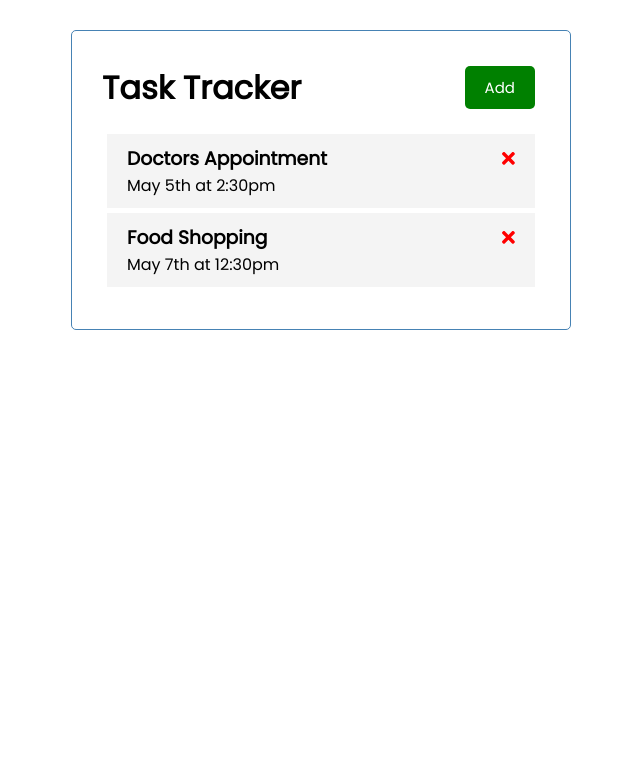
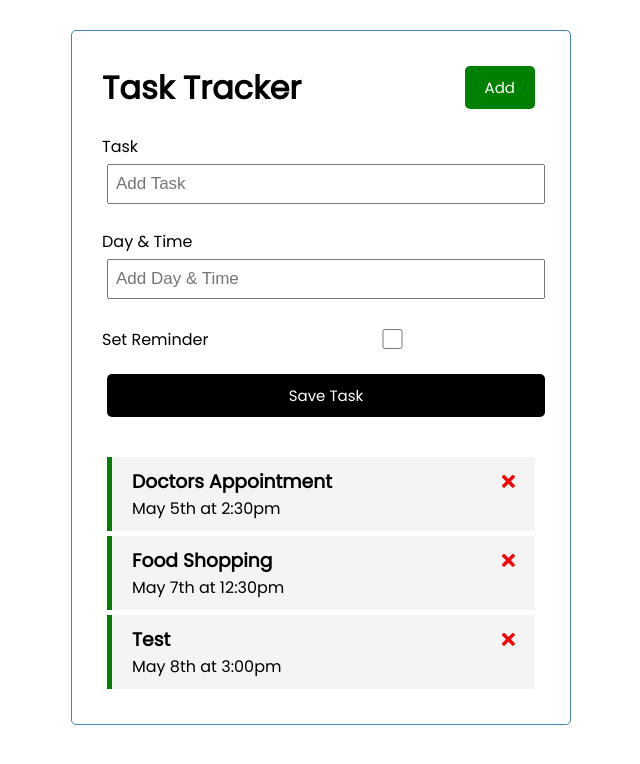
Before and after one commit to natekcroteau/angular-intro-task-tracker, an Angular app: page / in a window 1280 px wide. Shown: the top 764 px of the page, without its empty margins (319-959 px from the left). Built offline with nearby package versions, Linux system fonts and the light colour scheme; data requests are answered from the project's data file.

Commit message:
added add task form which outputs an event emitter, which the parent component calls the service to add a task to the json server

```diff
--- a/db.json
+++ b/db.json
@@ -4,13 +4,19 @@
       "id": 1,
       "text": "Doctors Appointment",
       "day": "May 5th at 2:30pm",
-      "reminder": false
+      "reminder": true
     },
     {
       "id": 3,
       "text": "Food Shopping",
       "day": "May 7th at 12:30pm",
-      "reminder": false
+      "reminder": true
+    },
+    {
+      "text": "Test",
+      "day": "May 8th at 3:00pm",
+      "reminder": true,
+      "id": 4
     }
   ]
 }
--- /dev/null
+++ b/src/app/components/add-task/add-task.component.css
@@ -0,0 +1,3 @@
+.add-form {
+    margin-bottom: 40px;
+}
--- /dev/null
+++ b/src/app/components/add-task/add-task.component.html
@@ -0,0 +1,32 @@
+<form class="add-form" (ngSubmit)="onSubmit()">
+    <div class="form-control">
+        <label for="text">Task</label>
+        <input
+            type="text"
+            name="text"
+            [(ngModel)]="text"
+            id="text"
+            placeholder="Add Task"
+        >
+    </div>
+    <div class="form-control">
+        <label for="text">Day & Time</label>
+        <input
+            type="text"
+            name="day"
+            [(ngModel)]="day"
+            id="day"
+            placeholder="Add Day & Time"
+        >
+    </div>
+    <div class="form-control form-control-check">
+        <label for="reminder">Set Reminder</label>
+        <input
+            type="checkbox"
+            name="reminder"
+            [(ngModel)]="reminder"
+            id="reminder"
+        >
+    </div>
+    <input type="submit" value="Save Task" class="btn btn-block">
+</form>
--- /dev/null
+++ b/src/app/components/add-task/add-task.component.ts
@@ -0,0 +1,38 @@
+import { Component, OnInit, Output, EventEmitter } from '@angular/core';
+import { Task } from '../../Task'
+
+@Component({
+  selector: 'app-add-task',
+  templateUrl: './add-task.component.html',
+  styleUrls: ['./add-task.component.css']
+})
+export class AddTaskComponent implements OnInit {
+  text!: string;
+  day!: string;
+  reminder: boolean = false;
+
+  @Output() onAddTask: EventEmitter<Task> = new EventEmitter()
+
+  constructor() { }
+
+  ngOnInit(): void {}
+
+  onSubmit() {
+    if(!this.text){
+      alert('Please add a task!');
+      return;
+    }
+    const newTask = {
+      text: this.text,
+      day: this.day,
+      reminder: this.reminder
+    }
+
+    this.onAddTask.emit(newTask);
+
+    this.text = '';
+    this.day = '';
+    this.reminder = false;
+  }
+
+}
--- a/src/app/components/tasks/tasks.component.html
+++ b/src/app/components/tasks/tasks.component.html
@@ -1,3 +1,4 @@
+<app-add-task (onAddTask)="addTask($event)" ></app-add-task>
 <app-task-item
     *ngFor='let task of tasks'
     [task]='task'
--- a/src/app/components/tasks/tasks.component.ts
+++ b/src/app/components/tasks/tasks.component.ts
@@ -29,6 +29,12 @@
     task.reminder = !task.reminder
     this.taskService
       .updateTaskReminder(task)
-      .subscribe()
+      .subscribe();
     }
+
+  addTask(task: Task){
+    this.taskService
+    .addTask(task)
+    .subscribe((task) => this.tasks.push(task));
   }
+}
--- a/src/app/services/task.service.ts
+++ b/src/app/services/task.service.ts
@@ -18,7 +18,7 @@
   constructor(private http:HttpClient) { }
 
   getTasks(): Observable<Task[]> {
-    return this.http.get<Task[]>(this.apiURL)
+    return this.http.get<Task[]>(this.apiURL);
   }
 
   deleteTask(task: Task): Observable<Task> {
@@ -28,6 +28,10 @@
 
   updateTaskReminder(task: Task): Observable<Task> {
     const url = `${this.apiURL}/${task.id}`;
-    return this.http.put<Task>(url, task, httpOptions)
+    return this.http.put<Task>(url, task, httpOptions);
+  }
+
+  addTask(task: Task): Observable<Task> {
+    return this.http.post<Task>(this.apiURL, task, httpOptions);
   }
 }
```
Also changed, not shown: src/app/app.module.ts (+6 -2 lines), 1 other file (tests, documents, lock files or other folders).
